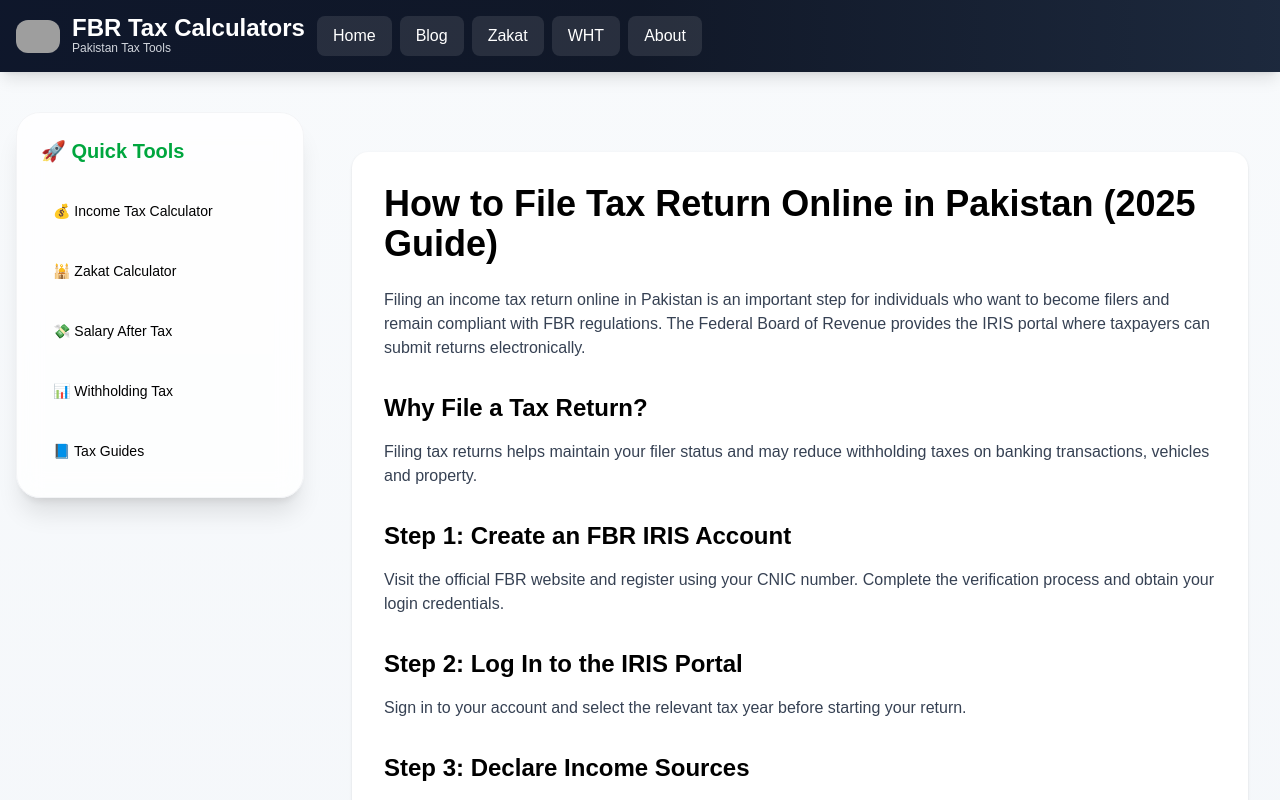
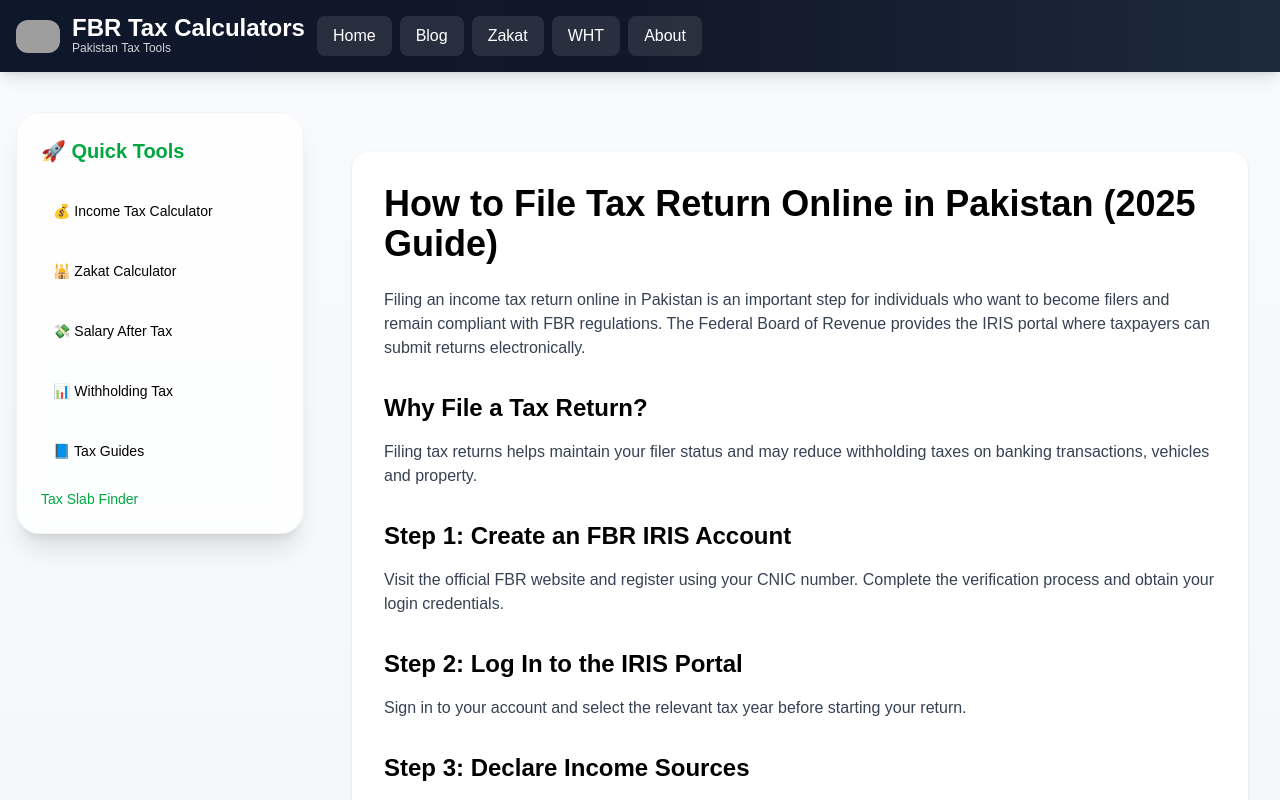
Before and after one commit to muhammadobaid1986/fbrtaxcalculators, a Next.js app: page /how-to-file-tax-return-online-pakistan in a window 1280 px wide. Shown: the top 800 px of the page. Built offline with nearby package versions, Linux system fonts and the light colour scheme; grey boxes are pictures that could not be loaded.

Commit message:
Added Tax Slab Finder to Quick Tools and Popular Section

```diff
--- a/app/layout.tsx
+++ b/app/layout.tsx
@@ -166,6 +166,15 @@ export default function RootLayout({
         </Link>
       </li>
 
+      <li>
+  <a
+    href="/tax-slab-finder-pakistan"
+    className="text-green-600"
+  >
+    Tax Slab Finder
+  </a>
+</li>
+
     </ul>
 
   </div>
--- a/app/page.tsx
+++ b/app/page.tsx
@@ -393,6 +393,22 @@ const seconds = now ? now.getSeconds() : 0;
     Monthly Tax Calculator
   </h3>
 
+  <a href="/tax-slab-finder-pakistan">
+  <div className="bg-white rounded-2xl shadow-lg p-6 hover:shadow-xl transition">
+
+    <div className="text-4xl mb-4">📊</div>
+
+    <h3 className="text-xl font-bold mb-2">
+      Tax Slab Finder
+    </h3>
+
+    <p className="text-gray-600">
+      Instantly check your FBR tax slab.
+    </p>
+
+  </div>
+</a>
+
   <p className="text-gray-600 text-sm mt-2">
     Estimate monthly salary tax instantly.
   </p>
```
